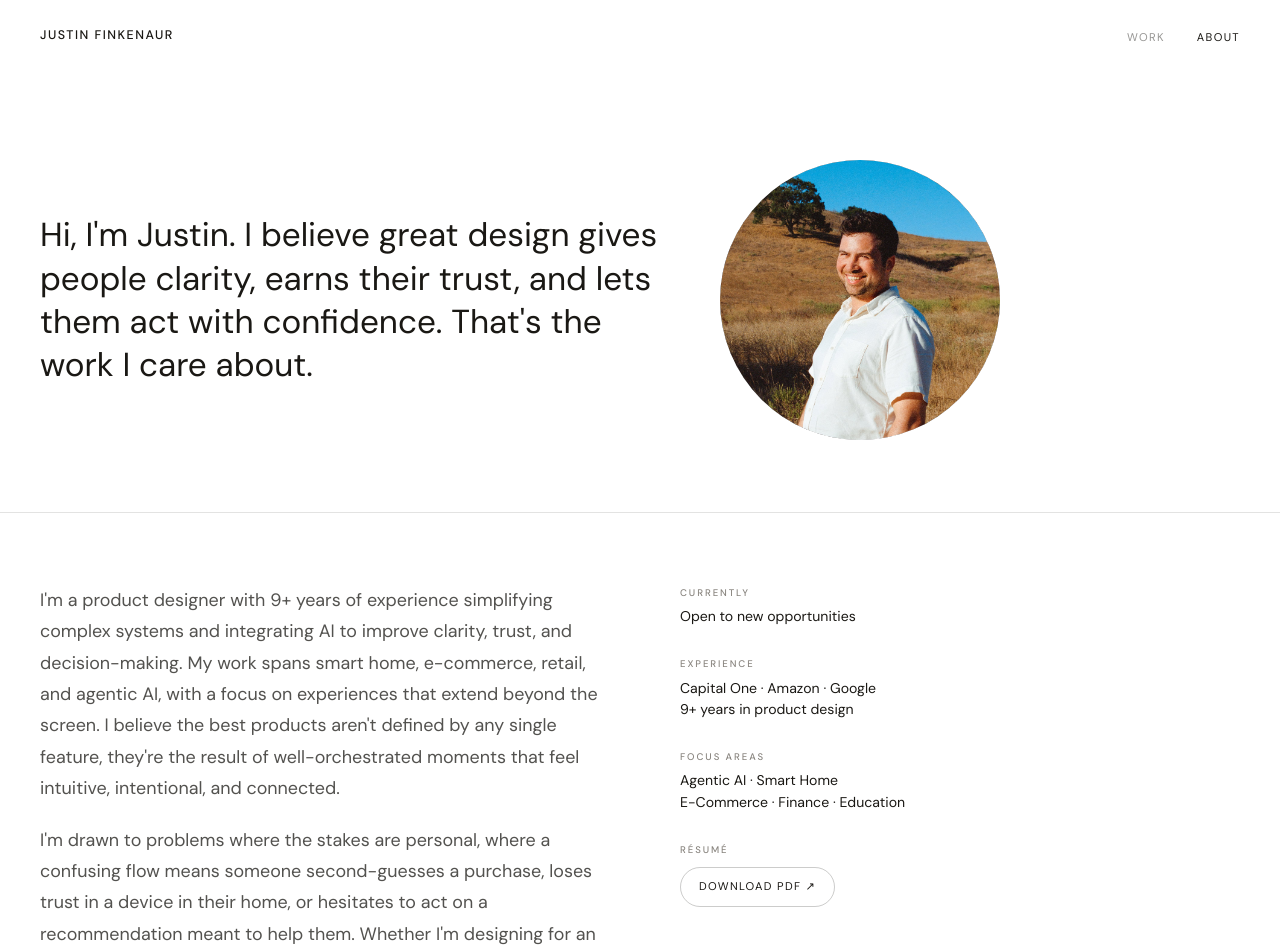
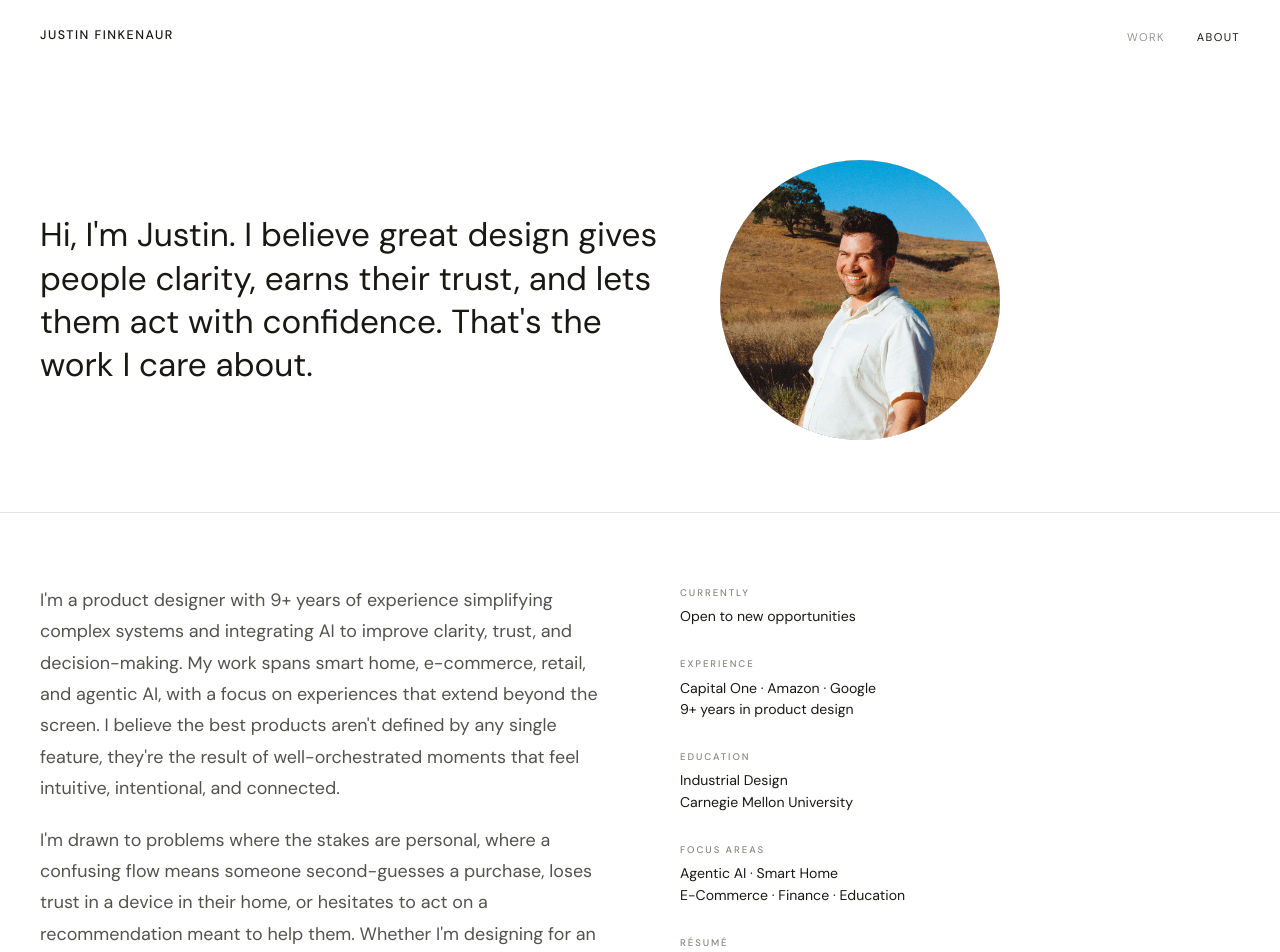
Before and after one commit to justinfinkenaur/portfolio, a Next.js app: page /about in a window 1280 px wide. Shown: the top 952 px of the page. Built offline with nearby package versions, Linux system fonts and the light colour scheme.

Commit message:
Add files via upload
Update my portfolio.

```diff
--- a/app/about/page.tsx
+++ b/app/about/page.tsx
@@ -47,6 +47,13 @@ export default function About() {
             </p>
           </div>
           <div className="about-sidebar-group">
+            <p className="about-sidebar-label">Education</p>
+            <p className="about-sidebar-val">
+              Industrial Design<br />
+              Carnegie Mellon University
+            </p>
+          </div>
+          <div className="about-sidebar-group">
             <p className="about-sidebar-label">Focus Areas</p>
             <p className="about-sidebar-val">
               Agentic AI · Smart Home<br />
```
